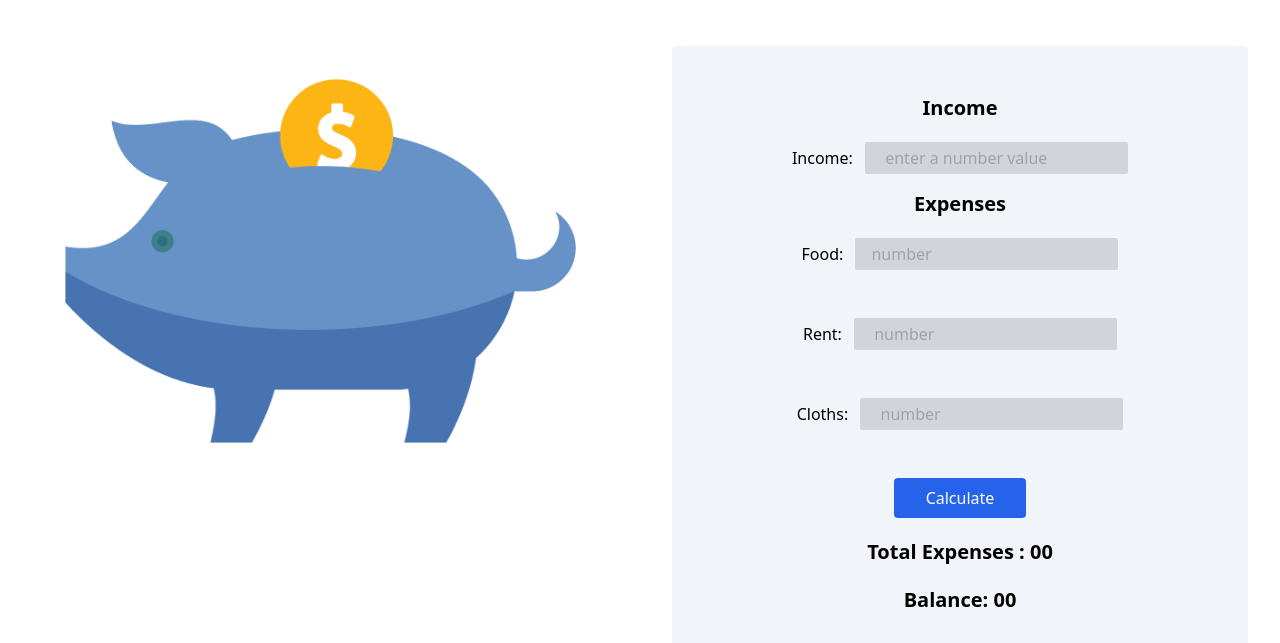
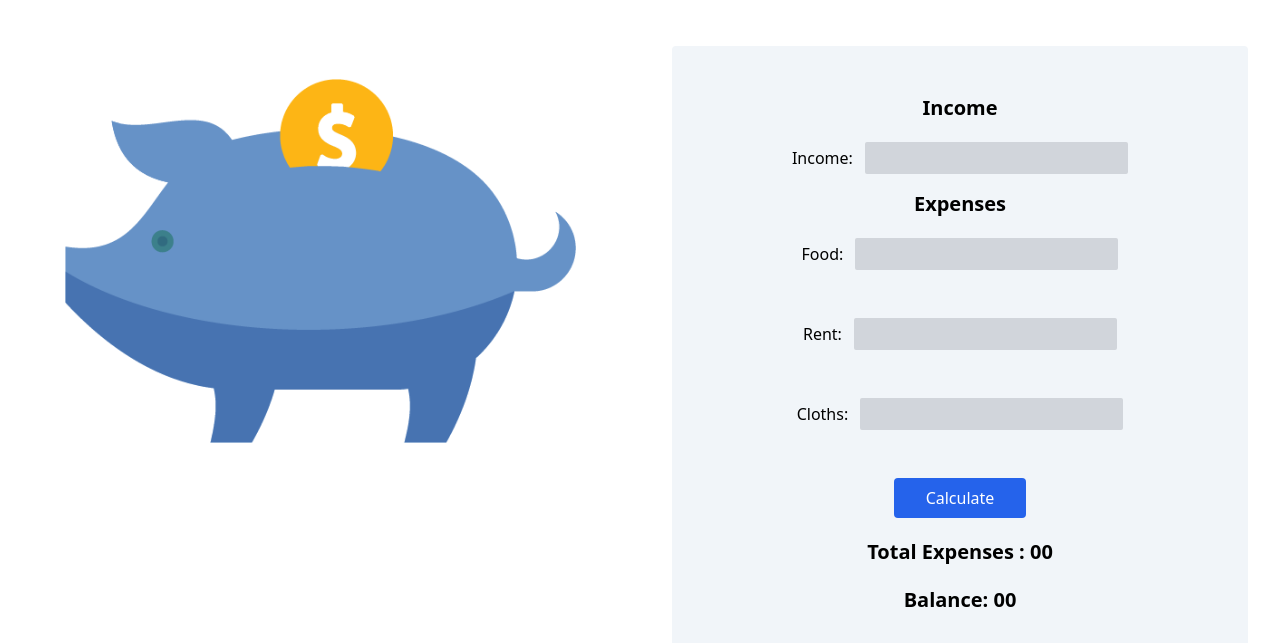
Before and after one commit to 665-stack/money-manage-tracker, a plain HTML site: page index.html in a window 1280 px wide. Shown: the part 82-725 px from the top of the page. Drawn offline with nearby package versions, Linux system fonts and the light colour scheme.

Commit message:
fix code placeholder

```diff
--- a/index.html
+++ b/index.html
@@ -38,16 +38,16 @@
             <!-- income and expenses section -->
             <h3 class=" text-center text-xl font-bold pb-5">Income</h3>
             <p class="font-medium">Income: <input id="income-input" class="bg-gray-300 ml-2 py-1 px-4 rounded-sm"
-                    type="number" placeholder=" enter a number value"></p>
+                    type="number"></p>
             <h3 class="text-xl font-bold pt-4 pb-5">Expenses</h3>
             <p class="font-medium">Food: <input id="food-input" class="bg-gray-300 ml-2 py-1 px-4 rounded-sm"
-                    type="number" placeholder="number"></p>
+                    type="number"></p>
             <br><br>
             <p class="font-medium">Rent: <input id="rent-input" class="bg-gray-300 ml-2 py-1 px-4 rounded-sm"
-                    type="number" placeholder=" number"></p>
+                    type="number"></p>
             <br><br>
             <p class="font-medium">Cloths: <input id='cloths-input' class="bg-gray-300 ml-2 py-1 px-4 rounded-sm"
-                    type="number" placeholder=" number"></p>
+                    type="number"> </p>
             <br><br>
 
             <!-- calc button -->
```
